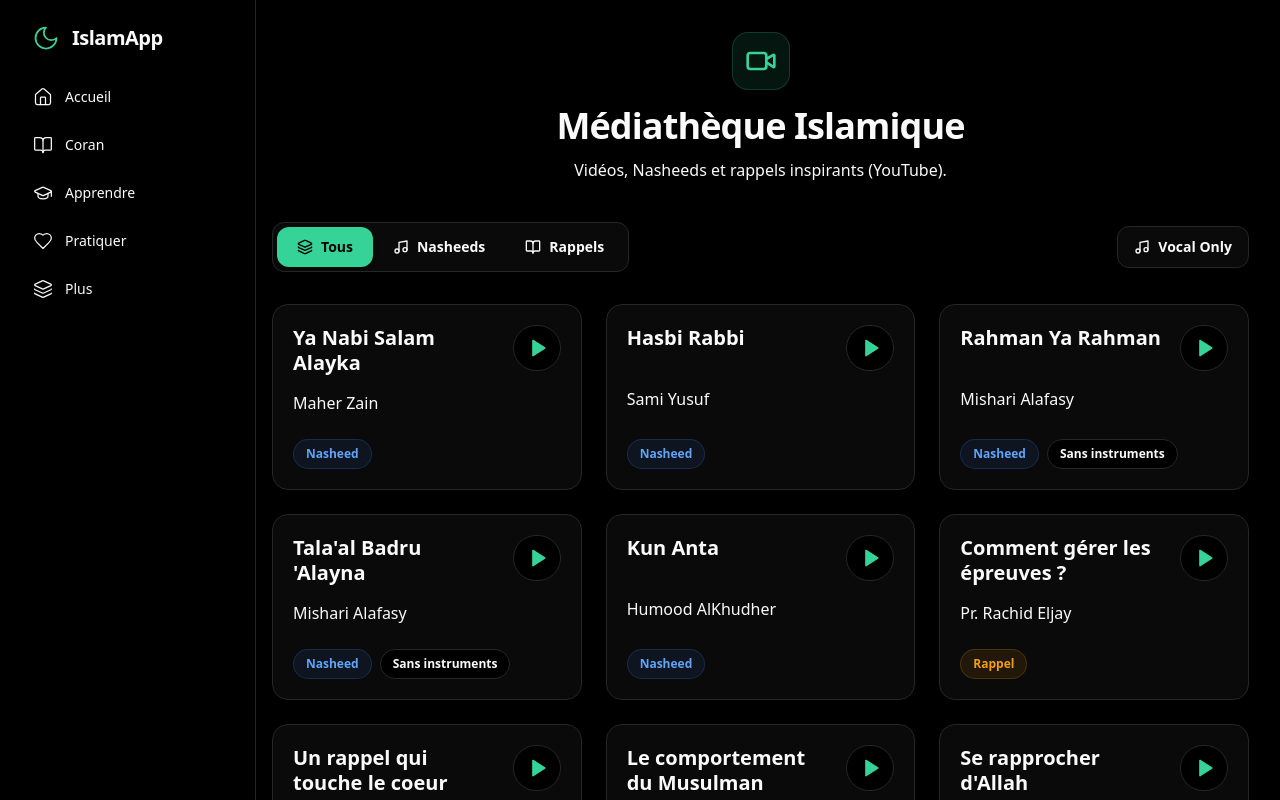
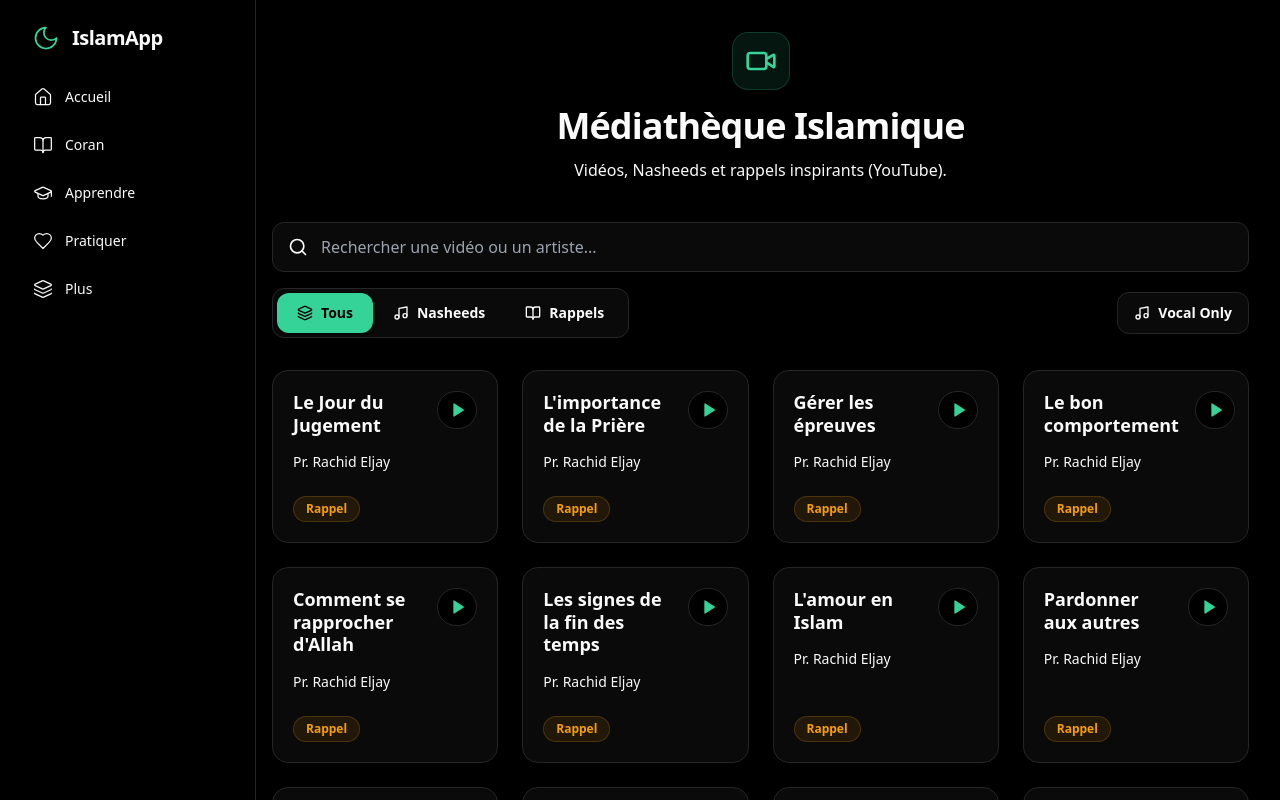
Before and after one commit to Nerd658/islam-app, a React (Vite) app in the folder FRONTEND/islam app/: page /nasheeds in a window 1280 px wide. Shown: the top 800 px of the page. Built offline with nearby package versions, Linux system fonts and the light colour scheme.

Commit message:
Add rich nasheeds list, pagination, and search filters

```diff
--- a/FRONTEND/islam app/src/data/nasheeds.json
+++ b/FRONTEND/islam app/src/data/nasheeds.json
@@ -1,82 +1,37 @@
 [
-  {
-    "id": 1,
-    "title": "Ya Nabi Salam Alayka",
-    "artist": "Maher Zain",
-    "youtubeId": "Vqfy4ScRXFQ",
-    "category": "Nasheed",
-    "isVocalOnly": false
-  },
-  {
-    "id": 2,
-    "title": "Hasbi Rabbi",
-    "artist": "Sami Yusuf",
-    "youtubeId": "QLPvZ6LordQ",
-    "category": "Nasheed",
-    "isVocalOnly": false
-  },
-  {
-    "id": 3,
-    "title": "Rahman Ya Rahman",
-    "artist": "Mishari Alafasy",
-    "youtubeId": "JzzjOXQ-G8I",
-    "category": "Nasheed",
-    "isVocalOnly": true
-  },
-  {
-    "id": 4,
-    "title": "Tala'al Badru 'Alayna",
-    "artist": "Mishari Alafasy",
-    "youtubeId": "gSFWmFZoKkg",
-    "category": "Nasheed",
-    "isVocalOnly": true
-  },
-  {
-    "id": 5,
-    "title": "Kun Anta",
-    "artist": "Humood AlKhudher",
-    "youtubeId": "qKVW_wJs91Q",
-    "category": "Nasheed",
-    "isVocalOnly": false
-  },
-  {
-    "id": 6,
-    "title": "Comment gérer les épreuves ?",
-    "artist": "Pr. Rachid Eljay",
-    "youtubeId": "jgG21iawv7M",
-    "category": "Rappel",
-    "isVocalOnly": false
-  },
-  {
-    "id": 7,
-    "title": "Un rappel qui touche le coeur",
-    "artist": "Pr. Rachid Eljay",
-    "youtubeId": "lOXmTOUcGNU",
-    "category": "Rappel",
-    "isVocalOnly": false
-  },
-  {
-    "id": 8,
-    "title": "Le comportement du Musulman",
-    "artist": "Pr. Rachid Eljay",
-    "youtubeId": "rKcQ9LQvn8o",
-    "category": "Rappel",
-    "isVocalOnly": false
-  },
-  {
-    "id": 9,
-    "title": "Se rapprocher d'Allah",
-    "artist": "Pr. Rachid Eljay",
-    "youtubeId": "FwNzxDxrdSQ",
-    "category": "Rappel",
-    "isVocalOnly": false
-  },
-  {
-    "id": 10,
-    "title": "L'importance de la Prière (Salat)",
-    "artist": "Pr. Rachid Eljay",
-    "youtubeId": "NKJR6WU6Nuk",
-    "category": "Rappel",
-    "isVocalOnly": false
-  }
+  { "id": 1, "title": "Le Jour du Jugement", "artist": "Pr. Rachid Eljay", "youtubeId": "Hpc06yWO9no", "category": "Rappel", "isVocalOnly": false },
+  { "id": 2, "title": "L'importance de la Prière", "artist": "Pr. Rachid Eljay", "youtubeId": "2tlyccWf3ww", "category": "Rappel", "isVocalOnly": false },
+  { "id": 3, "title": "Gérer les épreuves", "artist": "Pr. Rachid Eljay", "youtubeId": "V0lzN0Sc9t4", "category": "Rappel", "isVocalOnly": false },
+  { "id": 4, "title": "Le bon comportement", "artist": "Pr. Rachid Eljay", "youtubeId": "zIdB9IsYRcI", "category": "Rappel", "isVocalOnly": false },
+  { "id": 5, "title": "Comment se rapprocher d'Allah", "artist": "Pr. Rachid Eljay", "youtubeId": "lmhiOAaBMrQ", "category": "Rappel", "isVocalOnly": false },
+  { "id": 6, "title": "Les signes de la fin des temps", "artist": "Pr. Rachid Eljay", "youtubeId": "oDrOxXHMv_4", "category": "Rappel", "isVocalOnly": false },
+  { "id": 7, "title": "L'amour en Islam", "artist": "Pr. Rachid Eljay", "youtubeId": "HQ1T0jAp2ug", "category": "Rappel", "isVocalOnly": false },
+  { "id": 8, "title": "Pardonner aux autres", "artist": "Pr. Rachid Eljay", "youtubeId": "NWAhllriDSk", "category": "Rappel", "isVocalOnly": false },
+
+  { "id": 9, "title": "L'éducation des enfants", "artist": "Nader Abou Anas", "youtubeId": "yNnC5WwINkI", "category": "Rappel", "isVocalOnly": false },
+  { "id": 10, "title": "Les ruses du diable", "artist": "Nader Abou Anas", "youtubeId": "Ij_3VeD_tjg", "category": "Rappel", "isVocalOnly": false },
+  { "id": 11, "title": "L'importance de la science", "artist": "Nader Abou Anas", "youtubeId": "TCUuRC8PDps", "category": "Rappel", "isVocalOnly": false },
+  { "id": 12, "title": "La mort, une réalité", "artist": "Nader Abou Anas", "youtubeId": "6gR5yuLEaFY", "category": "Rappel", "isVocalOnly": false },
+  { "id": 13, "title": "L'expiation des péchés", "artist": "Nader Abou Anas", "youtubeId": "k5q5U9Imny0", "category": "Rappel", "isVocalOnly": false },
+  { "id": 14, "title": "Les bienfaits du Coran", "artist": "Nader Abou Anas", "youtubeId": "Ja_5AkB9n38", "category": "Rappel", "isVocalOnly": false },
+  { "id": 15, "title": "Garder espoir", "artist": "Nader Abou Anas", "youtubeId": "cwQRcD5CLqg", "category": "Rappel", "isVocalOnly": false },
+  { "id": 16, "title": "L'Enfer et le Paradis", "artist": "Nader Abou Anas", "youtubeId": "nMOQ7NHhFSY", "category": "Rappel", "isVocalOnly": false },
+
+  { "id": 17, "title": "Ya Nabi Salam Alayka", "artist": "Maher Zain", "youtubeId": "Vqfy4ScRXFQ", "category": "Nasheed", "isVocalOnly": false },
+  { "id": 18, "title": "Insha Allah", "artist": "Maher Zain", "youtubeId": "f4J7-WR1QOY", "category": "Nasheed", "isVocalOnly": false },
+  { "id": 19, "title": "Assalamu Alayka", "artist": "Maher Zain", "youtubeId": "2VLqZtded_0", "category": "Nasheed", "isVocalOnly": false },
+  { "id": 20, "title": "For The Rest Of My Life", "artist": "Maher Zain", "youtubeId": "_WDubgYMFEk", "category": "Nasheed", "isVocalOnly": false },
+  { "id": 21, "title": "Number One For Me", "artist": "Maher Zain", "youtubeId": "Y5yybEnl7ro", "category": "Nasheed", "isVocalOnly": false },
+  { "id": 22, "title": "Rahmatun Lil'Alameen", "artist": "Maher Zain", "youtubeId": "1iWTl8DM7Rg", "category": "Nasheed", "isVocalOnly": true },
+  { "id": 23, "title": "Peace Be Upon You", "artist": "Maher Zain", "youtubeId": "wjJ_3DQ7qCU", "category": "Nasheed", "isVocalOnly": false },
+  { "id": 24, "title": "Radhitu Billahi Rabba", "artist": "Maher Zain", "youtubeId": "tBbdSzwxqyY", "category": "Nasheed", "isVocalOnly": true },
+
+  { "id": 25, "title": "Hasbi Rabbi", "artist": "Sami Yusuf", "youtubeId": "QLPvZ6LordQ", "category": "Nasheed", "isVocalOnly": false },
+  { "id": 26, "title": "You Came To Me", "artist": "Sami Yusuf", "youtubeId": "i3lqPUbYyTM", "category": "Nasheed", "isVocalOnly": false },
+  { "id": 27, "title": "Al Mu'allim", "artist": "Sami Yusuf", "youtubeId": "mWXPvyEaApY", "category": "Nasheed", "isVocalOnly": true },
+  { "id": 28, "title": "Healing", "artist": "Sami Yusuf", "youtubeId": "OcT7wllJc9g", "category": "Nasheed", "isVocalOnly": false },
+  { "id": 29, "title": "Make Me Strong", "artist": "Sami Yusuf", "youtubeId": "dZEQosTBRKc", "category": "Nasheed", "isVocalOnly": false },
+  { "id": 30, "title": "Wherever You Are", "artist": "Sami Yusuf", "youtubeId": "z2_2cFityc4", "category": "Nasheed", "isVocalOnly": false },
+  { "id": 31, "title": "Ya Mustafa", "artist": "Sami Yusuf", "youtubeId": "1PNhiHxtuKQ", "category": "Nasheed", "isVocalOnly": true },
+  { "id": 32, "title": "Sari Gelin", "artist": "Sami Yusuf", "youtubeId": "FKV2oeS4vw8", "category": "Nasheed", "isVocalOnly": false }
 ]
--- a/FRONTEND/islam app/src/pages/Nasheeds.jsx
+++ b/FRONTEND/islam app/src/pages/Nasheeds.jsx
@@ -1,18 +1,55 @@
-import React, { useState } from 'react';
+import React, { useState, useMemo } from 'react';
 import nasheedsData from '../data/nasheeds.json';
-import { Play, X, Music, CheckCircle, Video, BookOpen, Layers } from 'lucide-react';
+import { Play, X, Music, CheckCircle, Video, BookOpen, Layers, Search, ChevronLeft, ChevronRight } from 'lucide-react';
 import PageHeader from '../components/PageHeader';
 
 export default function Nasheeds() {
   const [activeCategory, setActiveCategory] = useState('Tous');
   const [vocalOnly, setVocalOnly] = useState(false);
+  const [searchQuery, setSearchQuery] = useState('');
+  const [currentPage, setCurrentPage] = useState(1);
   const [activeNasheed, setActiveNasheed] = useState(null);
 
-  const filteredNasheeds = nasheedsData.filter(n => {
+  const ITEMS_PER_PAGE = 12;
+
+  // Filtrage
+  const filteredNasheeds = useMemo(() => {
+    return nasheedsData.filter(n => {
+      // Filtre catégorie
       if (activeCategory !== 'Tous' && n.category !== activeCategory) return false;
+      // Filtre a cappella
       if (vocalOnly && !n.isVocalOnly) return false;
+      // Filtre recherche (titre ou artiste)
+      if (searchQuery.trim()) {
+        const query = searchQuery.toLowerCase();
+        if (!n.title.toLowerCase().includes(query) && !n.artist.toLowerCase().includes(query)) {
+          return false;
+        }
+      }
       return true;
     });
+  }, [activeCategory, vocalOnly, searchQuery]);
+
+  // Pagination
+  const totalPages = Math.max(1, Math.ceil(filteredNasheeds.length / ITEMS_PER_PAGE));
+  const currentItems = filteredNasheeds.slice(
+    (currentPage - 1) * ITEMS_PER_PAGE,
+    currentPage * ITEMS_PER_PAGE
+  );
+
+  // Handlers pour réinitialiser la page à 1 quand on change un filtre
+  const handleCategoryChange = (cat) => {
+    setActiveCategory(cat);
+    setCurrentPage(1);
+  };
+  const handleSearchChange = (e) => {
+    setSearchQuery(e.target.value);
+    setCurrentPage(1);
+  };
+  const handleVocalToggle = () => {
+    setVocalOnly(!vocalOnly);
+    setCurrentPage(1);
+  };
 
   const closeModal = () => {
     setActiveNasheed(null);
@@ -26,11 +63,27 @@ export default function Nasheeds() {
         subtitle="Vidéos, Nasheeds et rappels inspirants (YouTube)."
       />
 
-      <div className="flex flex-col sm:flex-row items-start sm:items-center justify-between gap-4 mb-8">
-        {/* Category Tabs */}
+      <div className="flex flex-col gap-4 mb-8">
+
+        {/* Ligne 1 : Barre de recherche */}
+        <div className="relative w-full">
+            <div className="absolute inset-y-0 left-0 pl-4 flex items-center pointer-events-none">
+                <Search className="h-5 w-5 text-theme-text-muted" />
+            </div>
+            <input
+                type="text"
+                value={searchQuery}
+                onChange={handleSearchChange}
+                placeholder="Rechercher une vidéo ou un artiste..."
+                className="w-full pl-12 pr-4 py-3 bg-theme-surface border border-theme-border rounded-xl focus:ring-2 focus:ring-theme-primary focus:border-transparent outline-none transition-all placeholder:text-theme-text-muted text-theme-text font-medium"
+            />
+        </div>
+
+        {/* Ligne 2 : Filtres (Catégories + Vocal) */}
+        <div className="flex flex-col sm:flex-row items-start sm:items-center justify-between gap-4">
             <div className="flex bg-theme-surface border border-theme-border rounded-xl p-1 shadow-sm overflow-x-auto w-full sm:w-auto">
             <button
-            onClick={() => setActiveCategory('Tous')}
+                onClick={() => handleCategoryChange('Tous')}
                 className={`flex-1 sm:flex-none flex items-center justify-center gap-2 px-5 py-2.5 rounded-lg text-sm font-bold transition-all ${
                 activeCategory === 'Tous' ? 'bg-theme-primary text-black shadow-md' : 'text-theme-text-muted hover:text-theme-text'
                 }`}
@@ -38,7 +91,7 @@ export default function Nasheeds() {
                 <Layers size={16} /> Tous
             </button>
             <button
-            onClick={() => setActiveCategory('Nasheed')}
+                onClick={() => handleCategoryChange('Nasheed')}
                 className={`flex-1 sm:flex-none flex items-center justify-center gap-2 px-5 py-2.5 rounded-lg text-sm font-bold transition-all ${
                 activeCategory === 'Nasheed' ? 'bg-theme-primary text-black shadow-md' : 'text-theme-text-muted hover:text-theme-text'
                 }`}
@@ -46,7 +99,7 @@ export default function Nasheeds() {
                 <Music size={16} /> Nasheeds
             </button>
             <button
-            onClick={() => setActiveCategory('Rappel')}
+                onClick={() => handleCategoryChange('Rappel')}
                 className={`flex-1 sm:flex-none flex items-center justify-center gap-2 px-5 py-2.5 rounded-lg text-sm font-bold transition-all ${
                 activeCategory === 'Rappel' ? 'bg-theme-primary text-black shadow-md' : 'text-theme-text-muted hover:text-theme-text'
                 }`}
@@ -55,10 +108,9 @@ export default function Nasheeds() {
             </button>
             </div>
 
-        {/* Vocal Only Filter (Only relevant for Nasheeds) */}
             {(activeCategory === 'Tous' || activeCategory === 'Nasheed') && (
                 <button
-            onClick={() => setVocalOnly(!vocalOnly)}
+                onClick={handleVocalToggle}
                 className={`flex items-center px-4 py-2.5 rounded-xl border transition-all font-bold text-sm shadow-sm ${
                     vocalOnly
                         ? 'bg-theme-surface border-theme-primary text-theme-primary'
@@ -70,9 +122,12 @@ export default function Nasheeds() {
                 </button>
             )}
         </div>
+      </div>
 
-      <div className="grid grid-cols-1 sm:grid-cols-2 lg:grid-cols-3 gap-6">
-        {filteredNasheeds.map((nasheed) => (
+      {/* Grille de Résultats */}
+      {currentItems.length > 0 ? (
+        <div className="grid grid-cols-1 sm:grid-cols-2 lg:grid-cols-3 xl:grid-cols-4 gap-6">
+            {currentItems.map((nasheed) => (
             <div
                 key={nasheed.id}
                 onClick={() => setActiveNasheed(nasheed)}
@@ -80,18 +135,18 @@ export default function Nasheeds() {
             >
                 <div>
                 <div className="flex justify-between items-start mb-4">
-                <h3 className="text-xl font-bold text-theme-text group-hover:text-theme-primary transition-colors pr-4 leading-tight">
+                    <h3 className="text-lg font-bold text-theme-text group-hover:text-theme-primary transition-colors pr-4 leading-tight">
                     {nasheed.title}
                     </h3>
-                <div className="bg-theme-bg border border-theme-border text-theme-primary p-3 rounded-full group-hover:bg-theme-primary group-hover:text-black transition-all shrink-0">
-                  <Play className="w-5 h-5 ml-0.5" fill="currentColor" />
+                    <div className="bg-theme-bg border border-theme-border text-theme-primary p-2.5 rounded-full group-hover:bg-theme-primary group-hover:text-black transition-all shrink-0">
+                    <Play className="w-4 h-4 ml-0.5" fill="currentColor" />
                     </div>
                 </div>
-              <p className="text-theme-text-muted font-medium">{nasheed.artist}</p>
+                <p className="text-theme-text-muted text-sm font-medium">{nasheed.artist}</p>
                 </div>
 
-            <div className="flex items-center gap-2 mt-6">
-                <span className={`inline-block text-xs font-bold px-3 py-1.5 rounded-full border ${
+                <div className="flex flex-wrap items-center gap-2 mt-6">
+                    <span className={`inline-block text-xs font-bold px-3 py-1 rounded-full border ${
                         nasheed.category === 'Rappel'
                             ? 'bg-amber-500/10 text-amber-500 border-amber-500/20'
                             : 'bg-blue-500/10 text-blue-400 border-blue-500/20'
@@ -99,7 +154,7 @@ export default function Nasheeds() {
                         {nasheed.category}
                     </span>
                     {nasheed.isVocalOnly && (
-                    <span className="inline-block text-xs font-bold bg-theme-bg border border-theme-border text-theme-text-muted px-3 py-1.5 rounded-full">
+                        <span className="inline-block text-xs font-bold bg-theme-bg border border-theme-border text-theme-text-muted px-3 py-1 rounded-full">
                         Sans instruments
                         </span>
                     )}
@@ -107,6 +162,36 @@ export default function Nasheeds() {
             </div>
             ))}
         </div>
+      ) : (
+        <div className="text-center py-16 bg-theme-surface border border-theme-border rounded-2xl">
+            <Video className="w-12 h-12 text-theme-text-muted mx-auto mb-4 opacity-50" />
+            <h3 className="text-xl font-bold text-theme-text">Aucun résultat trouvé</h3>
+            <p className="text-theme-text-muted mt-2">Essayez de modifier vos filtres ou votre recherche.</p>
+        </div>
+      )}
+
+      {/* Pagination Controls */}
+      {totalPages > 1 && (
+        <div className="mt-12 flex items-center justify-center gap-4">
+            <button
+                onClick={() => setCurrentPage(prev => Math.max(prev - 1, 1))}
+                disabled={currentPage === 1}
+                className="p-3 bg-theme-surface border border-theme-border rounded-xl text-theme-text disabled:opacity-50 disabled:cursor-not-allowed hover:bg-theme-bg transition-colors"
+            >
+                <ChevronLeft size={20} />
+            </button>
+            <span className="text-theme-text font-bold text-sm">
+                Page {currentPage} sur {totalPages}
+            </span>
+            <button
+                onClick={() => setCurrentPage(prev => Math.min(prev + 1, totalPages))}
+                disabled={currentPage === totalPages}
+                className="p-3 bg-theme-surface border border-theme-border rounded-xl text-theme-text disabled:opacity-50 disabled:cursor-not-allowed hover:bg-theme-bg transition-colors"
+            >
+                <ChevronRight size={20} />
+            </button>
+        </div>
+      )}
 
       {/* YouTube Video Modal */}
       {activeNasheed && (
```
Also changed, not shown: 1 other file (tests, documents, lock files or other folders). Lines whose indentation alone changed are shown as unchanged.
